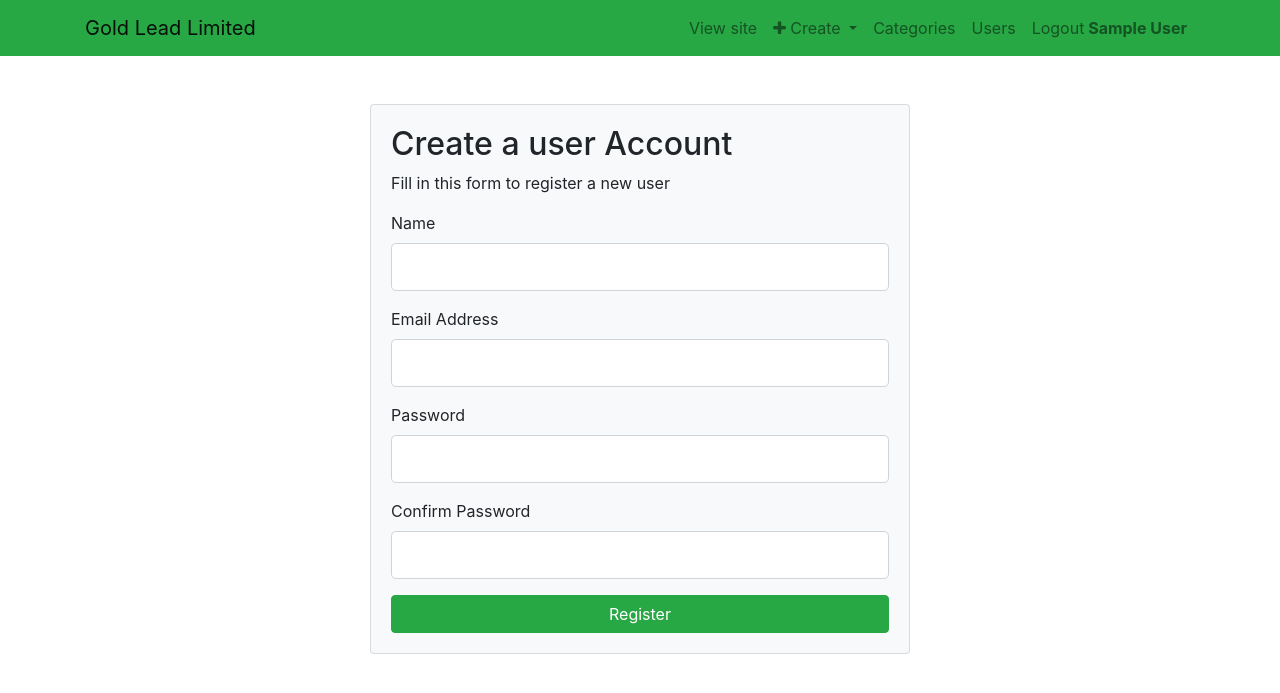
After one commit to CryceTruly/goldlead, a PHP site: page /auth/adduser.php in a window 1280 px wide. The commit adds this page. Shown: the top 693 px of the page. Run offline with PHP 8.4, Linux system fonts and the light colour scheme; the visitor is signed in with stand-in values (Sample User, id 1).

Commit message:
initial commit

```diff
--- /dev/null
+++ b/auth/adduser.php
@@ -0,0 +1,145 @@
+
+<?php
+    include('header.php');
+    require_once("db.php");
+
+      // Init vars
+  $name = $email = $password = $confirm_password = '';
+  $name_err = $email_err = $password_err = $confirm_password_err = '';
+
+  // Process form when post submit
+  if($_SERVER['REQUEST_METHOD'] === 'POST'){
+    // Sanitize POST
+    $_POST = filter_input_array(INPUT_POST, FILTER_SANITIZE_STRING);
+
+    // Put post vars in regular vars
+    $name =  trim($_POST['name']);
+    $email = trim($_POST['email']);
+    $password = trim($_POST['password']);
+    $confirm_password = trim($_POST['confirm_password']);
+
+    // Validate email
+    if(empty($email)){
+      $email_err = 'Please enter email';
+    } else {
+      // Prepare a select statement
+      $sql = 'SELECT id FROM users WHERE email = :email';
+
+      if($stmt = $pdo->prepare($sql)){
+        // Bind variables
+        $stmt->bindParam(':email', $email, PDO::PARAM_STR);
+
+        // Attempt to execute
+        if($stmt->execute()){
+          // Check if email exists
+
+        } else {
+          die('Something went wrong');
+        }
+      }
+
+      unset($stmt);
+    }
+
+    // Validate name
+    if(empty($name)){
+      $name_err = 'Please enter name';
+    }
+
+    // Validate password
+    if(empty($password)){
+      $password_err = 'Please enter password';
+    } elseif(strlen($password) < 6){
+      $password_err = 'Password must be at least 6 characters ';
+    }
+
+    // Validate Confirm password
+    if(empty($confirm_password)){
+      $confirm_password_err = 'Please confirm password';
+    } else {
+      if($password !== $confirm_password){
+        $confirm_password_err = 'Passwords do not match';
+      }
+    }
+
+    // Make sure errors are empty
+    if(empty($name_err) && empty($email_err) && empty($password_err) && empty($confirm_password_err)){
+      // Hash password
+      $password = password_hash($password, PASSWORD_DEFAULT);
+
+      // Prepare insert query
+      $sql = 'INSERT INTO users (name, email, password) VALUES (:name, :email, :password)';
+
+      if($stmt = $pdo->prepare($sql)){
+        // Bind params
+        $stmt->bindParam(':name', $name, PDO::PARAM_STR);
+        $stmt->bindParam(':email', $email, PDO::PARAM_STR);
+        $stmt->bindParam(':password', $password, PDO::PARAM_STR);
+
+        // Attempt to execute
+        if($stmt->execute()){
+          // Redirect to login
+          header('location: login.php');
+        } else {
+          die('Something went wrong');
+        }
+      }
+      unset($stmt);
+    }
+
+    // Close connection
+    unset($pdo);
+  }
+?>
+
+<!DOCTYPE html>
+<html lang="en">
+<head>
+  <meta charset="UTF-8">
+  <meta name="viewport" content="width=device-width, initial-scale=1.0">
+  <meta http-equiv="X-UA-Compatible" content="ie=edge">
+  <link rel="stylesheet" href="https://maxcdn.bootstrapcdn.com/bootstrap/4.0.0-beta.2/css/bootstrap.min.css" integrity="sha384-PsH8R72JQ3SOdhVi3uxftmaW6Vc51MKb0q5P2rRUpPvrszuE4W1povHYgTpBfshb" crossorigin="anonymous">
+  <title>Create a new User</title>
+</head>
+<body :>
+ <div class="container">
+    <div class="row">
+      <div class="col-md-6 mx-auto">
+        <div class="card card-body bg-light mt-5">
+          <h2>Create a user Account</h2>
+          <p>Fill in this form to register a new user</p>
+          <form action="<?php echo $_SERVER['PHP_SELF']; ?>" method="POST">
+            <div class="form-group">
+              <label for="name">Name</label>
+              <input type="text" name="name" class="form-control form-control-lg <?php echo (!empty($name_err)) ? 'is-invalid' : ''; ?>" value="<?php echo $name; ?>">
+              <span class="invalid-feedback"><?php echo $name_err; ?></span>
+            </div>
+            <div class="form-group">
+              <label for="email">Email Address</label>
+              <input type="email" name="email" class="form-control form-control-lg <?php echo (!empty($email_err)) ? 'is-invalid' : ''; ?>" value="<?php echo $email; ?>">
+              <span class="invalid-feedback"><?php echo $email_err; ?></span>
+            </div>
+            <div class="form-group">
+              <label for="password">Password</label>
+              <input type="password" name="password" class="form-control form-control-lg <?php echo (!empty($password_err)) ? 'is-invalid' : ''; ?>" value="<?php echo $password; ?>">
+              <span class="invalid-feedback"><?php echo $password_err; ?></span>
+            </div>
+            <div class="form-group">
+              <label for="confirm_password">Confirm Password</label>
+              <input type="password" name="confirm_password" class="form-control form-control-lg <?php echo (!empty($confirm_password_err)) ? 'is-invalid' : ''; ?>" value="<?php echo $confirm_password; ?>">
+              <span class="invalid-feedback"><?php echo $confirm_password_err; ?></span>
+            </div>
+
+            <div class="form-row">
+              <div class="col">
+                <input type="submit" value="Register" class="btn btn-success btn-block">
+              </div>
+
+            </div>
+          </form>
+        </div>
+      </div>
+    </div>
+  </div>
+</body>
+</html>
--- a/auth/header.php
+++ b/auth/header.php
@@ -32,6 +32,8 @@
 			<link rel="stylesheet" href="../css/animate.min.css">
 			<link rel="stylesheet" href="../css/owl.carousel.css">
 			<link rel="stylesheet" href="../css/main.css">
+      <script src="../js/vendor/jquery-2.2.4.min.js"></script>
+      <script src="../js/vendor/bootstrap.min.js"></script>
   <title>Dashboard</title>
 </head>
 <body>
@@ -43,20 +45,34 @@
     <span class="navbar-toggler-icon"></span>
   </button>
   <div class="collapse navbar-collapse" id="navbarNav">
-    <ul class="navbar-nav mx-auto">
+    <ul class="navbar-nav ml-auto">
 
       <li class="nav-item">
-        <a class="nav-link" href="../index.php">View website</a>
+        <a class="nav-link" href="../index.php">View site</a>
       </li>
-      <li class="nav-item">
-        <a class="nav-link" href="new.php">Create Post</a>
+
+      <li class="nav-item dropdown">
+        <a class="nav-link dropdown-toggle" href="#" id="navbarDropdown"
+         role="button" data-toggle="dropdown" aria-haspopup="true" aria-expanded="false">
+         <span class="fa fa-plus"></span> Create
+        </a>
+        <div class="dropdown-menu" aria-labelledby="navbarDropdown">
+          <a class="dropdown-item" href="new.php">Add Post</a>
+
+          <a class="dropdown-item" href="adduser.php">Add User</a>
+          <a class="dropdown-item" href="newcategory.php">Add Category</a>
+        </div>
       </li>
       <li class="nav-item">
         <a class="nav-link" href="categories.php">Categories</a>
       </li>
       <li class="nav-item">
-        <a class="nav-link" href="newcat.php">Logout <?php echo $_SESSION['name']; ?></a>
+        <a class="nav-link" href="categories.php">Users</a>
       </li>
+      <li class="nav-item">
+        <a class="nav-link" href="logout.php">Logout<strong> <?php echo $_SESSION['name']; ?></strong> </a>
+      </li>
+
     </ul>
   </div>
 </div>
--- /dev/null
+++ b/auth/post.php
@@ -0,0 +1,6 @@
+<?php
+
+
+echo $_GET['post'];
+
+?>
--- a/css/main.css
+++ b/css/main.css
@@ -3552,10 +3552,10 @@ body.mobile-nav-active #mobile-nav-toggle {
 
 }
 
-.navbar{
+/* .navbar{
   background: #000 !important;
   color: white;
 }
 .navbar a{
   color: white !important;
-}
+} */
```
Also changed, not shown: auth/index.php (+30 -15 lines), auth/login.php (+18 -1 lines), auth/removepost.php (added, +27 -0 lines), 1 other file.
